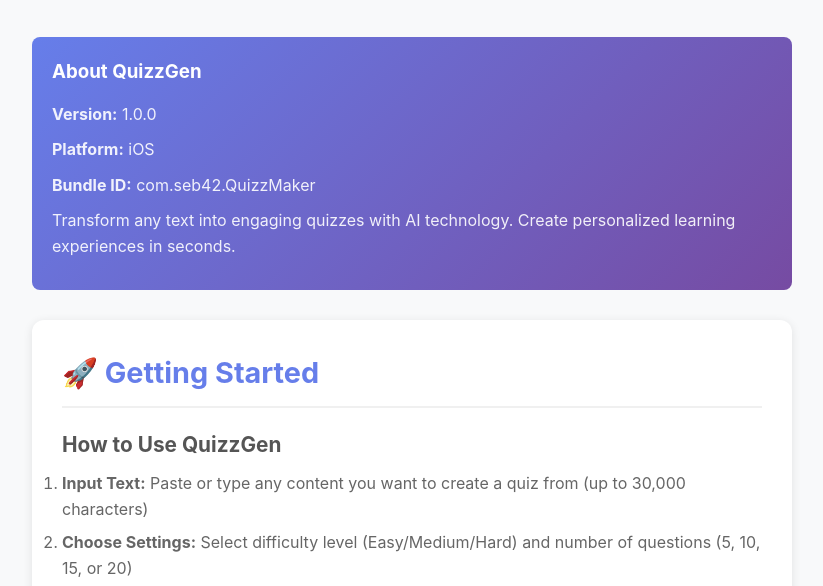
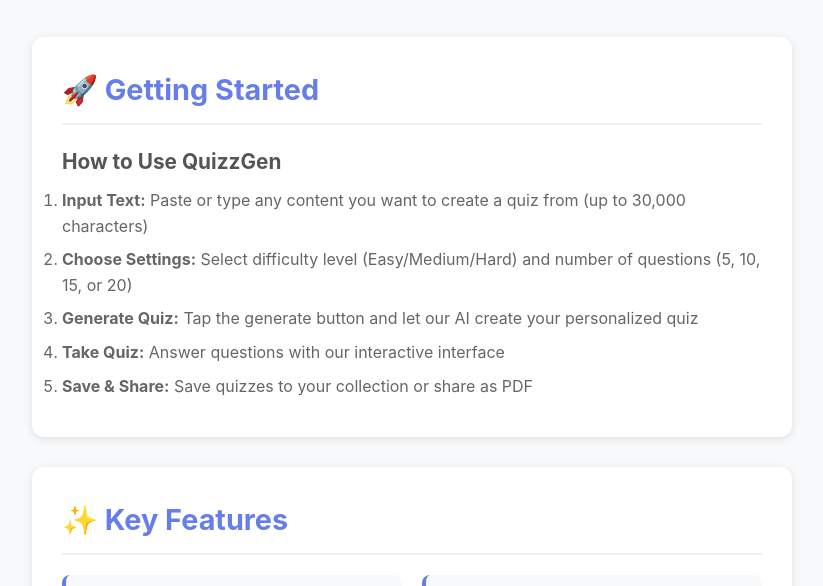
Before and after one commit to SebastianWITTproject/QuizzGen_support, a plain HTML site: page index.html in a window 1280 px wide. Shown: the part 208-794 px from the top of the page, without its empty margins (228-1051 px from the left). Drawn offline with Linux system fonts and the light colour scheme.

Commit message:
Update index.html

```diff
--- a/index.html
+++ b/index.html
@@ -176,13 +176,7 @@
             <p>AI-Powered Quiz Generator - Support Center</p>
         </div>
 
-        <div class="app-info">
-            <h3>About QuizzGen</h3>
-            <p><strong>Version:</strong> 1.0.0</p>
-            <p><strong>Platform:</strong> iOS</p>
-            <p><strong>Bundle ID:</strong> com.seb42.QuizzMaker</p>
-            <p>Transform any text into engaging quizzes with AI technology. Create personalized learning experiences in seconds.</p>
-        </div>
+
 
         <div class="section">
             <h2>🚀 Getting Started</h2>
```
